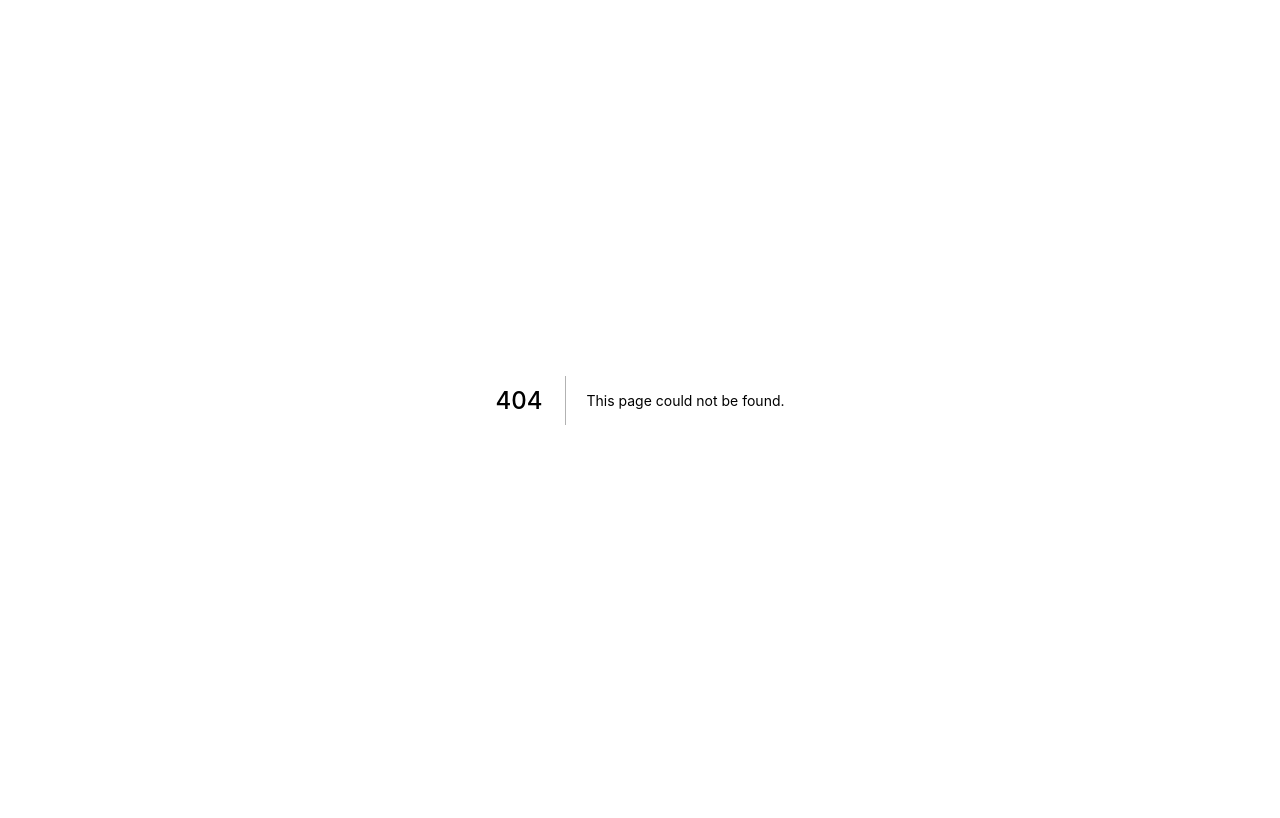
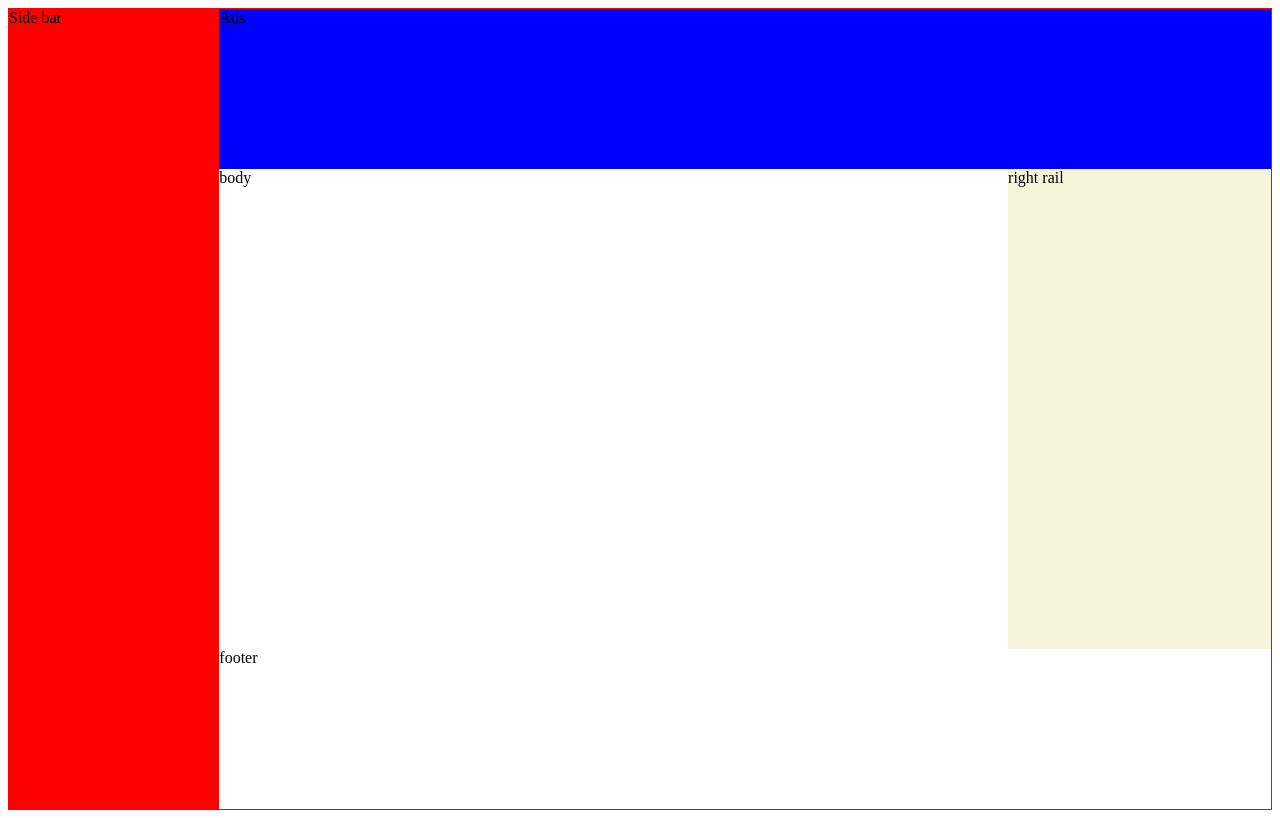
Before and after one commit to daxz1/codeforweb, a Next.js app: page /london in a window 1280 px wide. Before the commit this address had no page. Built offline with nearby package versions, Linux system fonts and the light colour scheme.

Commit message:
[CHORE] Add basic layout.

```diff
--- a/pages/index.js
+++ b/pages/index.js
@@ -12,7 +12,7 @@ const Home = () => (
       <section className="projects">
         <div className="project project__netflix">
           <a href="/netflix">
-              Flexbox, React, HTML5, CSS3: Simply clone of the profile page.
+            Flexbox, React, HTML5, CSS3: Simply clone of the profile page.
           </a>
         </div>
       </section>
--- /dev/null
+++ b/pages/london.js
@@ -0,0 +1,34 @@
+import React from 'react';
+
+import '../styles/london/london.scss';
+
+/**
+ *
+ * @returns {*}
+ * @constructor
+ */
+const London = () => (
+  <div className="container">
+    <nav className="navigation">
+        Side bar
+    </nav>
+    <div className="main__container">
+      <header className="main__container__header">
+        Ads
+      </header>
+      <main className="main">
+        <section className="main__body">
+            body
+        </section>
+        <aside className="main__right">
+            right rail
+        </aside>
+      </main>
+      <footer>
+        footer
+      </footer>
+    </div>
+  </div>
+);
+
+export default London;
--- /dev/null
+++ b/styles/london/london.scss
@@ -0,0 +1,42 @@
+.container {
+  border: 1px solid red;
+  display: flex;
+  min-height: 100vh;
+  flex-direction: row;
+  margin: 0;
+}
+
+.navigation {
+  background-color: red;
+  flex: 1;
+}
+
+.main__container {
+  display: flex;
+  flex-direction: column;
+  flex: 5;
+  .main__container__header {
+    background: blue;
+    height: 20vh;
+  }
+  .main {
+    display: flex;
+    flex-direction: row;
+  }
+  .main__body {
+    flex: 3;
+    min-height: 60vh;
+    //border: 1px solid red;
+    //width: 1000px;
+  }
+  .main__right {
+    flex: 1;
+    background: beige;
+    //border: 1px solid green;
+    //width: 200px;
+  }
+}
+
+.footer {
+  display: flex;
+}
```
